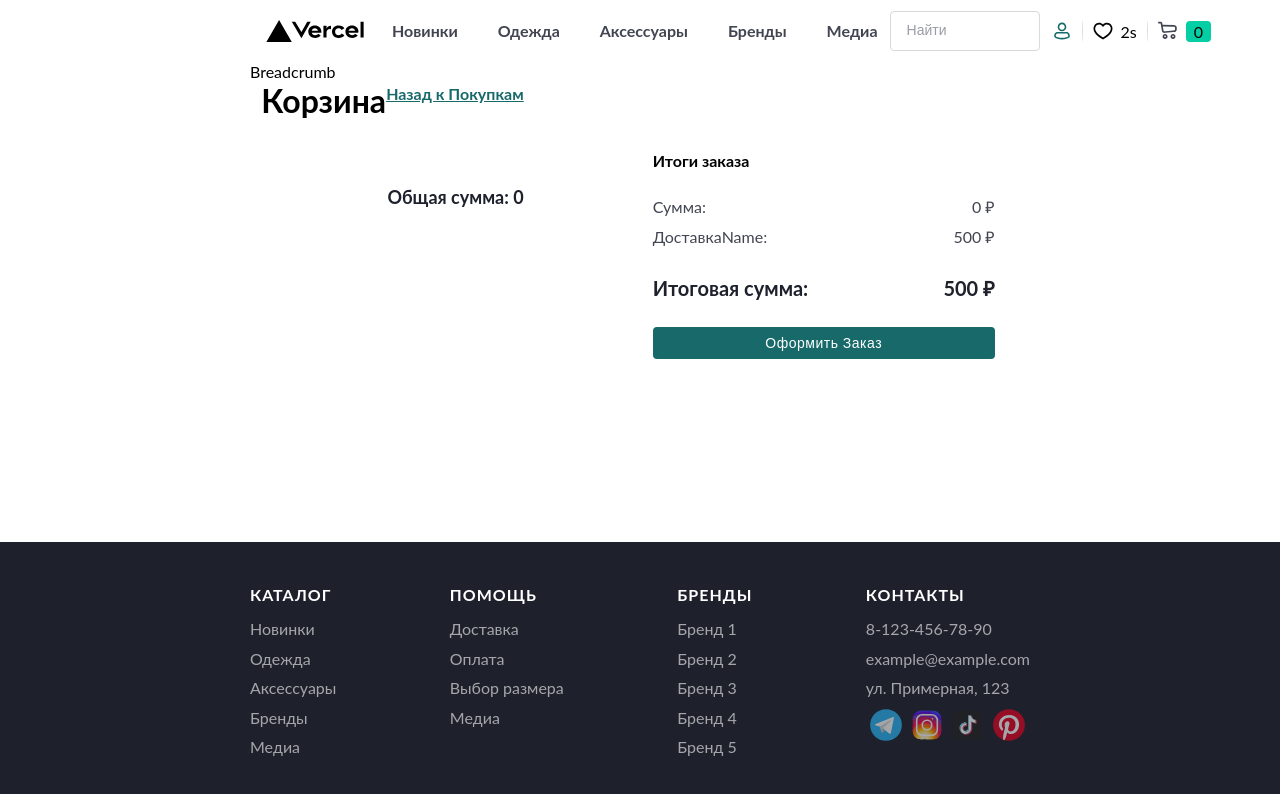
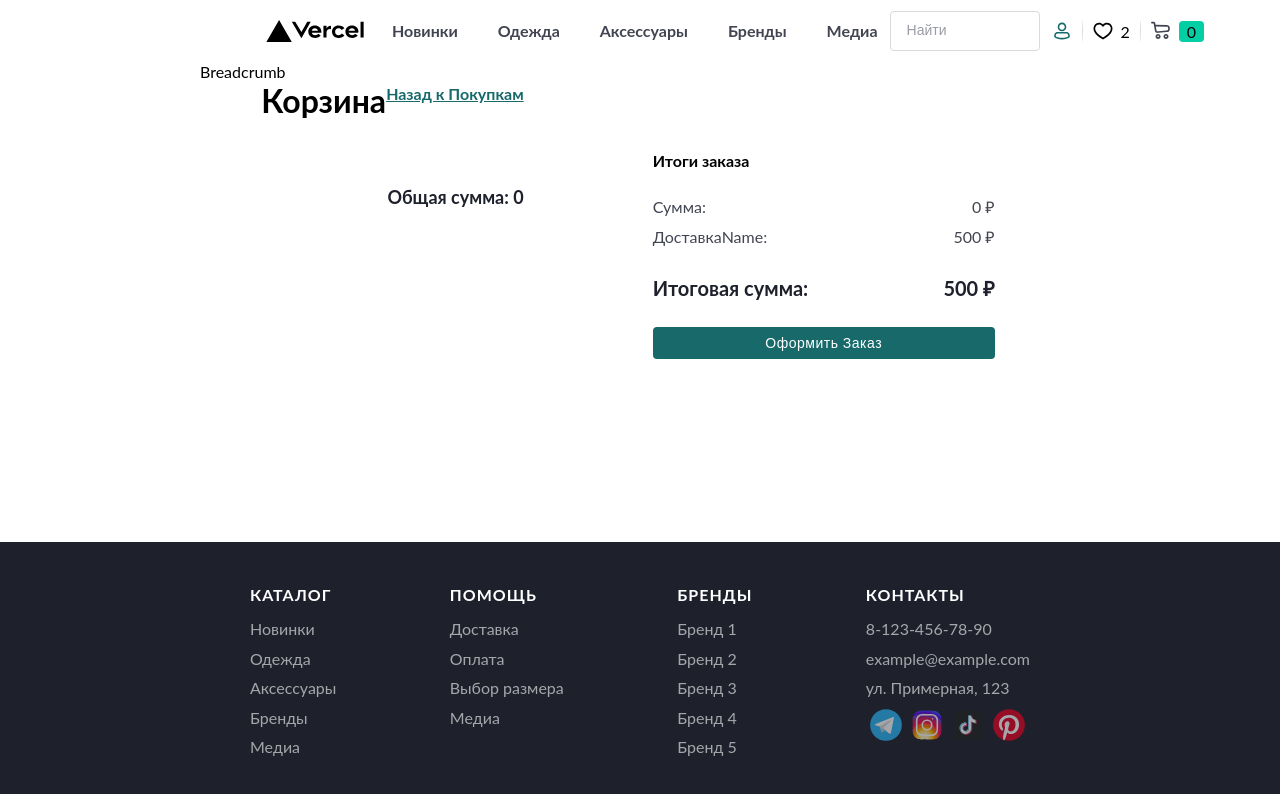
Before and after one commit to finikQ/SDA-Store, a Next.js app: page /cart in a window 1280 px wide. Shown: the top 794 px of the page. Built offline with nearby package versions, Linux system fonts and the light colour scheme.

Commit message:
fix(style) Некоторые небольшие фиксы

```diff
--- a/src/app/clother/[id]/page.tsx
+++ b/src/app/clother/[id]/page.tsx
@@ -28,7 +28,7 @@ export default async function Clother({ params: { id } }: Props) {
             height={550}
           />
           <div>
-            {product.images.map((image) => (
+            {product.images.map((image: string) => (
               <Image
                 key={image}
                 src={image}
--- a/src/app/main.module.css
+++ b/src/app/main.module.css
@@ -1,4 +1,4 @@
 .main {
   flex-grow: 1;
-  padding: 0 250px;
+  padding: 0 200px;
 }
--- a/src/components/TheHeader.tsx
+++ b/src/components/TheHeader.tsx
@@ -30,7 +30,7 @@ const TheHeader = () => {
         <Link href="/wishlist">
           <Image src="/heart.svg" alt="wishlist" width={20} height={20} />
           <div>2</div>
-        </Link>s
+        </Link>
         <Link href="/cart">
           <Image src="/Cart.svg" alt="cart" width={20} height={20} />
           <div>
--- a/src/components/product/product.module.css
+++ b/src/components/product/product.module.css
@@ -97,7 +97,7 @@
   font-size: 14px;
   font-style: normal;
   font-weight: 400;
-  line-height: 24px; /* 300% */
+  line-height: 32px; /* 300% */
   letter-spacing: 0.5px;
 
   cursor: pointer;
--- a/src/components/theheader.module.css
+++ b/src/components/theheader.module.css
@@ -66,6 +66,7 @@
 .toolbar {
   display: inline-flex;
   align-items: center;
+  min-width: 80px;
 }
 
 .toolbar a::before {
@@ -88,6 +89,7 @@
   display: flex;
   align-items: center;
   cursor: pointer;
+  white-space: nowrap;
 }
 
 .toolbar a img {
```
Also changed, not shown: public/trash.svg (added).
